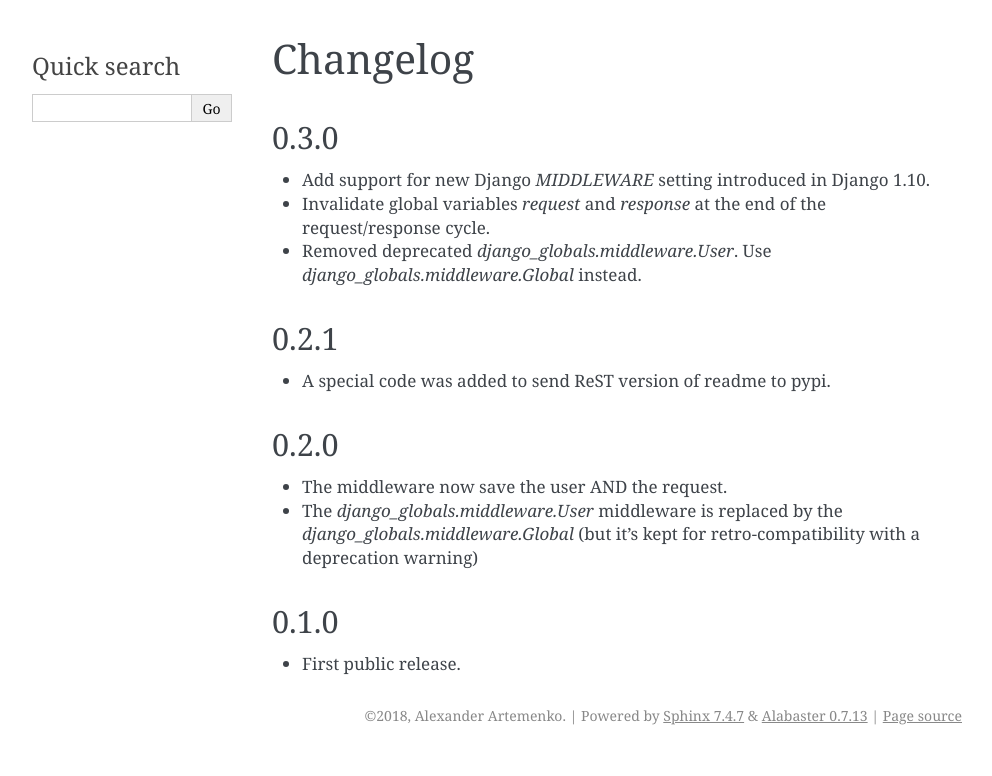
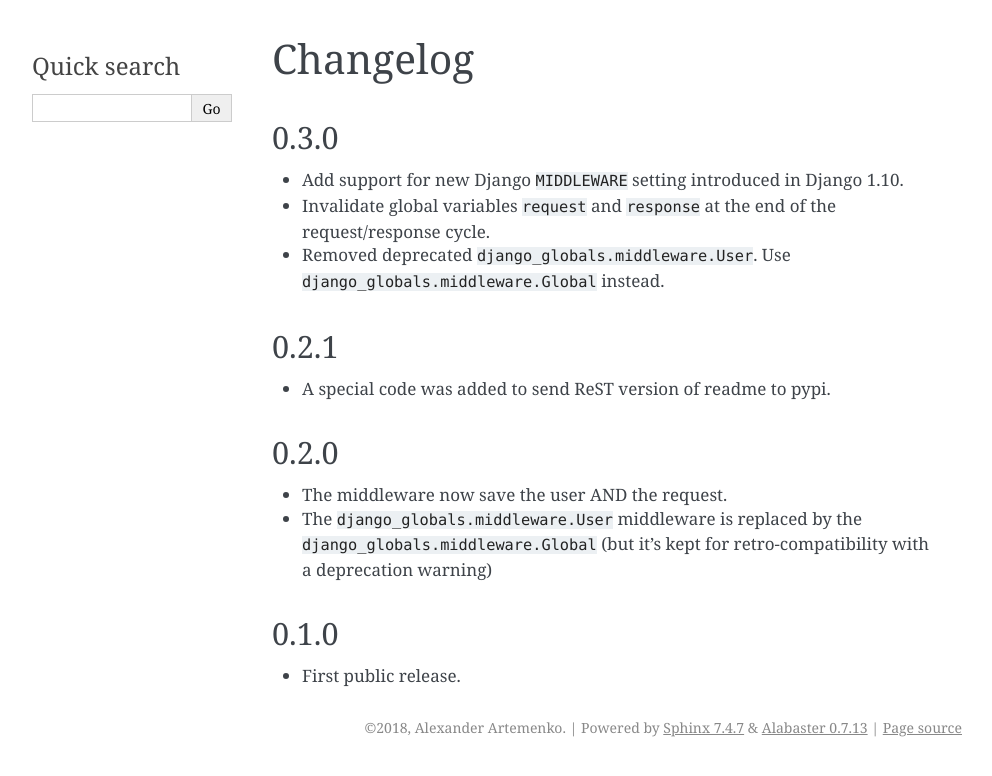
Before and after one commit to svetlyak40wt/django-globals, a Sphinx documentation site: the page built from docs/changes.rst, in a window 1280 px wide. Shown: the top 776 px of the page, without its empty margins (148-1140 px from the left). Built offline with Sphinx 7.4.7, drawn with Linux system fonts in a browser that asks for light colours.

Commit message:
fix markup of inline code

```diff
--- a/docs/changes.rst
+++ b/docs/changes.rst
@@ -4,11 +4,11 @@ Changelog
 0.3.0
 -----
 
-* Add support for new Django `MIDDLEWARE` setting introduced in Django 1.10.
-* Invalidate global variables `request` and `response` at the end of the
+* Add support for new Django ``MIDDLEWARE`` setting introduced in Django 1.10.
+* Invalidate global variables ``request`` and ``response`` at the end of the
   request/response cycle.
-* Removed deprecated `django_globals.middleware.User`. Use
-  `django_globals.middleware.Global` instead.
+* Removed deprecated ``django_globals.middleware.User``. Use
+  ``django_globals.middleware.Global`` instead.
 
 0.2.1
 -----
@@ -19,8 +19,8 @@ Changelog
 -----
 
 * The middleware now save the user AND the request.
-* The `django_globals.middleware.User` middleware is replaced by the
-  `django_globals.middleware.Global` (but it's kept for retro-compatibility with
+* The ``django_globals.middleware.User`` middleware is replaced by the
+  ``django_globals.middleware.Global`` (but it's kept for retro-compatibility with
   a deprecation warning)
 
 0.1.0
```
